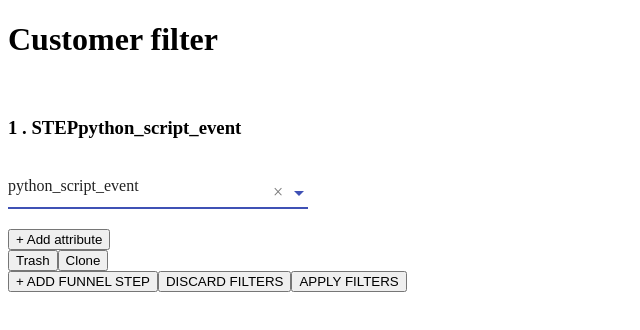
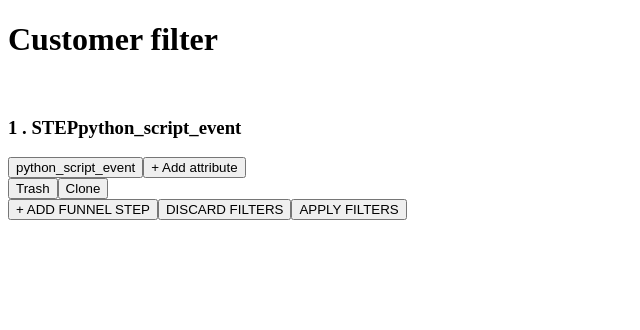
Before and after one commit to bosanskamariana/exponea-assignment, an Angular app: page / in a window 1280 px wide. Both pictures are taken after a click on the button "+ ADD FUNNEL STEP". Shown: the top 330 px of the page, without its empty margins (0-640 px from the left). Built offline with nearby package versions, Linux system fonts and the light colour scheme.

Commit message:
toggling of event selector

```diff
--- a/src/app/event-select-box/event-select-box.component.html
+++ b/src/app/event-select-box/event-select-box.component.html
@@ -4,7 +4,9 @@
     ><span class="eventName">{{ selectedEvent }}</span>
   </h3>
   <div class="inputBox">
+    <button (click)="toggleSelectBox()">{{ selectedEvent }}</button>
     <ng-select
+      *ngIf="opened"
       [items]="eventsList"
       bindLabel="eventsList"
       autofocus
--- a/src/app/event-select-box/event-select-box.component.ts
+++ b/src/app/event-select-box/event-select-box.component.ts
@@ -15,12 +15,17 @@ export class EventSelectBoxComponent implements OnInit {
   constructor(private filter: CustomFilterService) { }
   eventsList = events;
   selectedEvent: string;
+  opened = false;
 
   @Input() event: FilterEvent;
   @Input() counter: number;
 
   ngOnInit() {
     this.selectedEvent = this.event.name || this.eventsList[0];
+  }
+
+  toggleSelectBox() {
+    this.opened = !this.opened;
   }
 
   cloneFunnelStep(event: FilterEvent) {
@@ -36,6 +41,7 @@ export class EventSelectBoxComponent implements OnInit {
 
   setEvent(name: string) {
     this.event.name = name;
+    this.opened = false;
   }
 
   createEmptyAttribute() {
```
